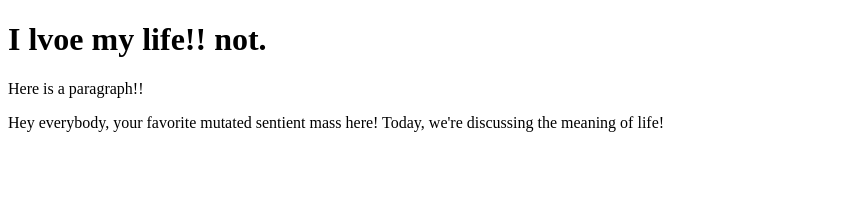
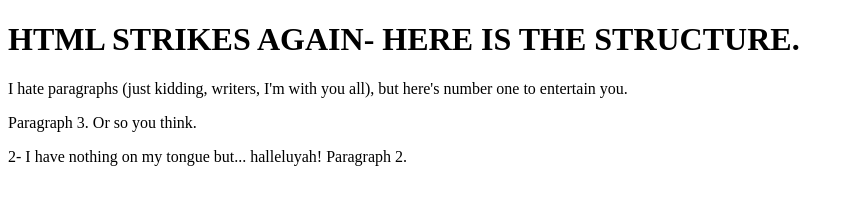
Before and after one commit to saf-kom29/Unit1-HTML, a plain HTML site: page Lesson2-Intro to HTML/index.html in a window 1280 px wide. Shown: the whole page, without its empty margins (0-854 px from the left). Drawn offline with Linux system fonts and the light colour scheme.

Commit message:
html structure lesson doc

```diff
--- a/Lesson2-Intro to HTML/index.html
+++ b/Lesson2-Intro to HTML/index.html
@@ -1,12 +1,15 @@
 <!DOCTYPE html>
-    <head>
-<title>
-    Title of the Page!
-</title>
-    <h1>   I lvoe my life!! not. </h1>
-    </head>
-    <body>
-        <p> Here is a paragraph!! </p>
-        <p> Hey  everybody, your favorite mutated sentient mass here! Today, we're discussing the meaning of life!</p>
-    </body>
+<html lang="en">
+<head>
+    <meta charset="UTF-8">
+    <meta name="viewport" content="width=device-width, initial-scale=1.0">
+    <title>Document</title>
+</head>
+<body>
+    <h1>HTML STRIKES AGAIN- HERE IS THE STRUCTURE.  </h1>
+    <p>I hate paragraphs (just kidding, writers, I'm with you all), but here's number one to entertain you.</p>
+    <p>Paragraph 3. Or so you think.</p>
+    <p>2- I have nothing on my tongue but... halleluyah! Paragraph 2.</p>
+
+</body>
 </html>
```
